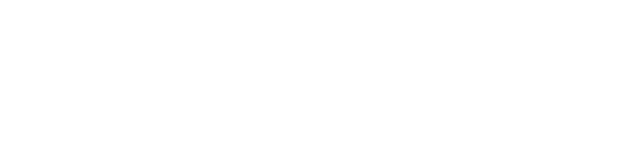
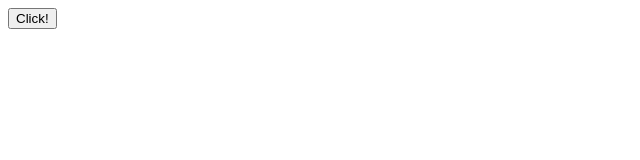
Before and after one commit to makeithappentodayyes/mongodbtutorial, a plain HTML site: page promises/index.html in a window 1280 px wide. Shown: the whole page, without its empty margins (0-640 px from the left). Drawn offline with Linux system fonts and the light colour scheme.

Commit message:
added button

```diff
--- a/promises/index.html
+++ b/promises/index.html
@@ -1,5 +1,13 @@
 <head>
     <body>
+        </body>
+        <button>Click!</button>
+
+        <script>
+
+            console.log('game is starting');
+
+        </script>
 
     </body>
 </head>
```
